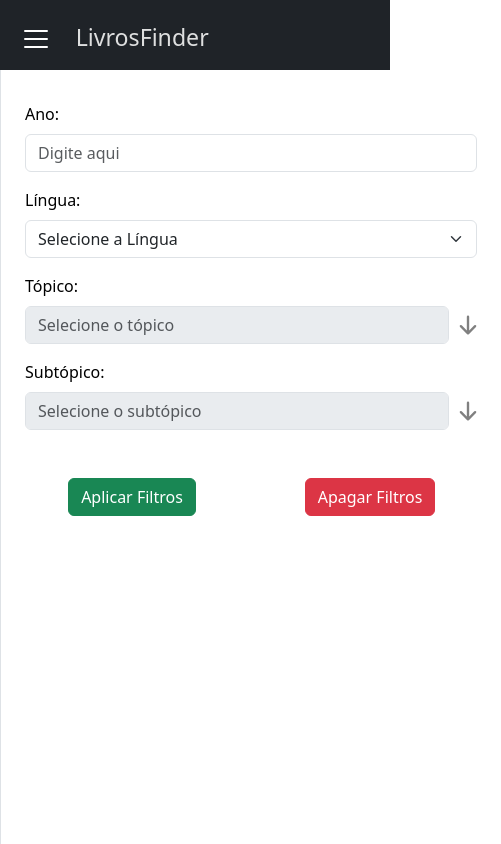
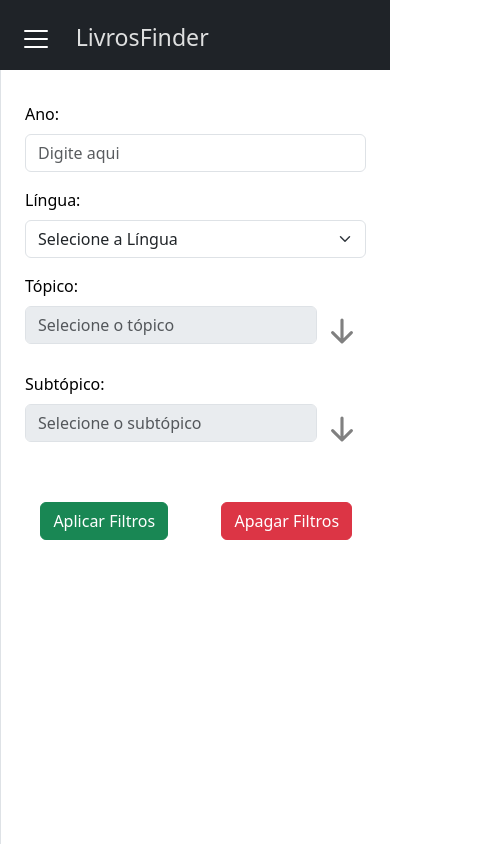
Before and after one commit to Guilherme-Cavalanti/LivrosFinder-Interface, a React (Create React App) app: page /browse/filter in a window 390 px wide. Shown: the top 844 px of the page, 501 px wide, since content can reach past the window. Built offline with nearby package versions, Linux system fonts and the light colour scheme.

Commit message:
fix responsiveness

```diff
--- a/src/App.css
+++ b/src/App.css
@@ -1,6 +1,6 @@
 body {
   margin: 0;
-  overflow-x: hidden !important;
+  overflow-x: auto !important;
 }
 :root {
   --light-background-2: #F8f9fa;
--- a/src/components/BookDisplay/BookDisplay.jsx
+++ b/src/components/BookDisplay/BookDisplay.jsx
@@ -27,7 +27,7 @@ export default function BookDisplay(props) {
                                     src={`https://5030-179-99-70-85.ngrok-free.app/proxy?url=${book["Coverurl"]}`}
                                     //src={imageUrls[book["Coverurl"]]}
                                     width={"50%"}
-                                    style={{ minWidth: "100px" }}
+                                    // style={{ minWidth: "100px" }}
                                     alt={`Cover of ${book["Title"]}`}
                                 />
                             </Col>
--- a/src/components/FilterSelect/FilterSelect.jsx
+++ b/src/components/FilterSelect/FilterSelect.jsx
@@ -83,9 +83,9 @@ export default function FilterSelect(props) {
     };
 
     return (
-        <Container fluid>
+        <Container fluid className="">
             <Form onSubmit={handleSubmit}>
-                <Row>
+                <Row style={{marginRight: "0 px"}}>
                     <Col sm={6} xs={12} className="mt-3">
                         <Form.Label htmlFor="numberInput">Ano:</Form.Label>
                         <Form.Control type="number" placeholder="Digite aqui" value={textInput} onChange={changeInput} id={"numberInput"} className={darkTheme ? "darkTextInput" : ""}/>
@@ -104,10 +104,10 @@ export default function FilterSelect(props) {
                     <Col sm={6} xs={12} className="mt-3">
                         <Form.Label htmlFor="topicInput">Tópico:</Form.Label>
                         <Row>
-                            <Col xs={11} sm={11} style={{ paddingRight: "0px" }} >
+                            <Col xs={10} sm={11} style={{ paddingRight: "0px" }} >
                                 <Form.Control type="text" placeholder="Selecione o tópico" value={topic} id={"topicInput"} disabled={true} className={darkTheme ? "darkBox" : ""}/>
                             </Col>
-                            <Col xs={1} sm={1} className="text-start p-0">
+                            <Col xs={2} sm={1} className="text-start p-0">
                                 <Drop func={topicDrop} />
                             </Col>
                         </Row>
@@ -125,10 +125,10 @@ export default function FilterSelect(props) {
                     <Col sm={6} xs={12} className="mt-3">
                         <Form.Label htmlFor="subtopicInput">Subtópico:</Form.Label>
                         <Row>
-                            <Col xs={11} sm={11} style={{ paddingRight: "0px" }} >
+                            <Col xs={10} sm={11} style={{ paddingRight: "0px" }} >
                                 <Form.Control type="text" placeholder="Selecione o subtópico" value={subTopic} id={"subtopicInput"} disabled={true}  className={darkTheme ? "darkBox" : ""}/>
                             </Col>
-                            <Col xs={1} sm={1} className="text-start p-0">
+                            <Col xs={2} sm={1} className="text-start p-0">
                                 <Drop func={subTopicDrop} />
                             </Col>
                         </Row>
--- a/src/components/Space.jsx
+++ b/src/components/Space.jsx
@@ -1,6 +1,6 @@
 export default function Space(){
     return(
-        <div style={{padding:"229px"}}>
+        <div style={{paddingTop:"229px", paddingBottom: "229px"}}>
             &nbsp;
         </div>
     )
--- a/src/components/icons/Drop.css
+++ b/src/components/icons/Drop.css
@@ -1,6 +1,20 @@
 .drop {
     cursor: pointer;
+    max-width: 100%;
+    height: 100%;
+    max-height: 50px;
+    min-width: 32px;
 }
+
 .drop:hover {
     background-color: rgb(209, 209, 209);
 }
+
+.drop svg {
+    width: auto;
+    /* min-width: 100%; */
+    height: 100%;
+    min-height: 100%;
+    /* Allows the SVG to scale proportionally with its width */
+    min-height: 100%;
+}
--- a/src/components/icons/Drop.jsx
+++ b/src/components/icons/Drop.jsx
@@ -1,8 +1,8 @@
 import "./Drop.css"
 export default function Drop(props) {
     return (
-        <div onClick={props.func}>
-            <svg xmlns="http://www.w3.org/2000/svg" width="38" height="38" fill="gray" className="bi bi-arrow-down-short drop" viewBox="0 0 16 16">
+        <div onClick={props.func} className="drop">
+            <svg xmlns="http://www.w3.org/2000/svg"  fill="gray" className="bi bi-arrow-down-short drop" viewBox="0 0 16 16">
                 <path fillRule="evenodd" d="M8 4a.5.5 0 0 1 .5.5v5.793l2.146-2.147a.5.5 0 0 1 .708.708l-3 3a.5.5 0 0 1-.708 0l-3-3a.5.5 0 1 1 .708-.708L7.5 10.293V4.5A.5.5 0 0 1 8 4" />
             </svg>
         </div>
--- a/src/pages/Browse/browse.jsx
+++ b/src/pages/Browse/browse.jsx
@@ -26,7 +26,7 @@ export default function BrowsePage() {
                     </ul>
                 </Col>
                 <Col md={12} xl={{ span: 7, offset: 3 }} className="p-0" lg={{ span: 9, offset: 3 }} style={{ marginTop: "70px", borderLeft: "1px solid #dee2e6" }}>
-                    <Container className="mt-3 p-0" style={{ minWidth: "500px", maxWidth: "900px" }}>
+                    <Container className="mt-3 p-0" style={{  maxWidth: "900px" }}>
                         <Outlet />
                     </Container>
                 </Col>
--- a/src/pages/FilterPage/FilterPage.jsx
+++ b/src/pages/FilterPage/FilterPage.jsx
@@ -80,7 +80,7 @@ export default function SearchPage() {
                     (books.length > 0 ? (
                         <>
                             <BookDisplay books={books} />
-                            <Container fluid className="p-5" style={{marginBottom: "80px"}}>
+                            <Container fluid className="" style={{marginBottom: "80px"}}>
                                 <Pagination size={"sm"}>
                                     {Array.from({ length: pages }, (_, n) => n).map(n => (
                                         <Pagination.Item key={n} onClick={() => ChangePage(n)} active={activePage === n}>{n + 1}</Pagination.Item>
```
